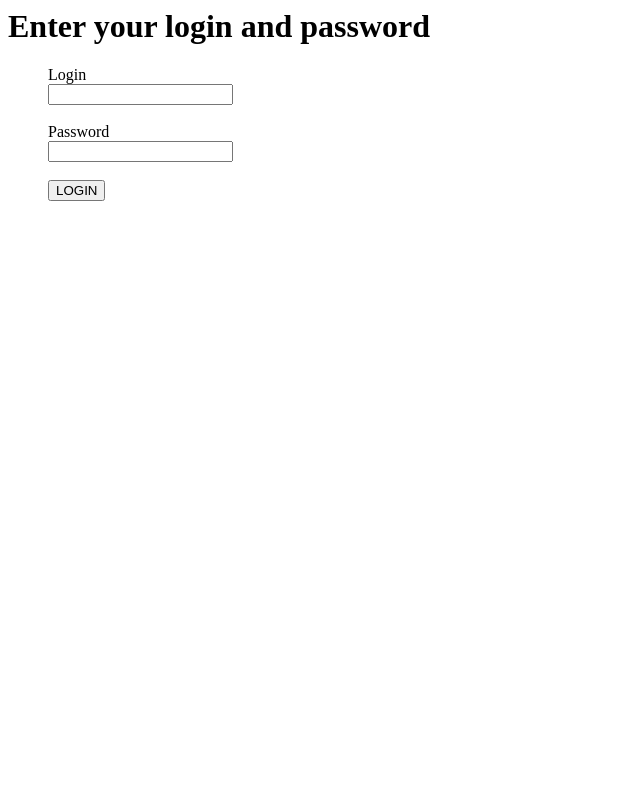
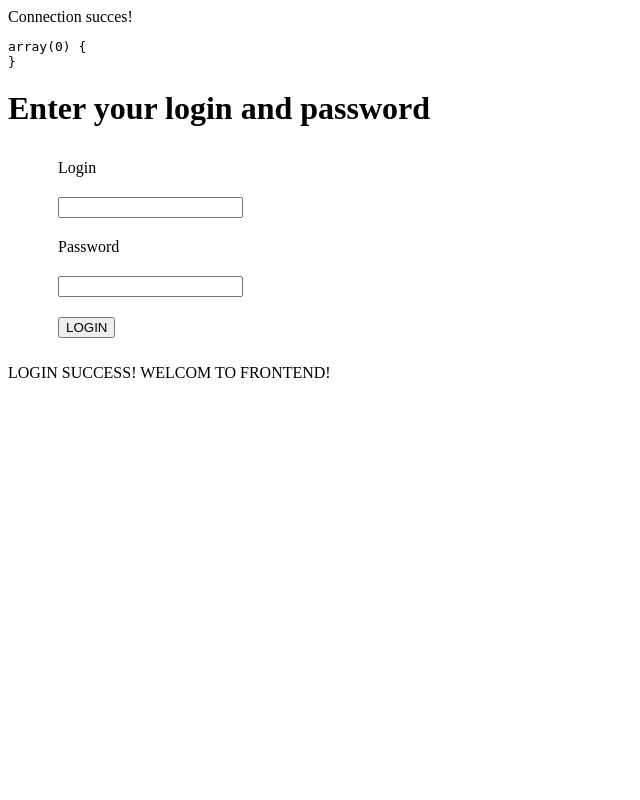
Before and after one commit to VolandLarsen/Home-13-Serhii-Kulyk-MYSQL, a PHP site: page /login.php in a window 1280 px wide. Shown: the whole page, without its empty margins (0-640 px from the left). Run offline with PHP 8.4, Linux system fonts and the light colour scheme; data that the repository does not hold is empty.

Commit message:
Login form? fail in register

```diff
--- a/login.php
+++ b/login.php
@@ -1,25 +1,39 @@
 <?php
 
+require 'database.php';
 
+$login = $_POST['login'];
+$password = $_POST['password'];
+
+$result = $mysqli->query("SELECT * FROM user_data WHERE login = $login and password = $password" );
+$row = mysqli_fetch_array($result);
+
+echo '<pre>';
+var_dump($_POST);
+echo '</pre>';
 ?>
 
 <h1>Enter your login and password</h1>
 
 <form action="#" class="login_form" method="post">
     <ul>
-    <li><label for="login">Login</label></li>
-        <li><input type="text" class="login" required></li>
-        <li><br></li>
+        <li><label for="login">Login</label></li>
+        <li><input type="text" class="login" name="login" id="login" required></li>
         <li><label for="password">Password</label></li>
-        <li><input type="password" class="password" required></li>
-        <li><br></li>
+        <li><input type="password" class="password" name="password" id="password" required></li>
         <li><input type="submit" class="submit" value="LOGIN"></li>
     </ul>
 </form>
-
+<?php
+if ($row['login'] == $login && $row['password'] == $password){
+echo 'LOGIN SUCCESS! WELCOM TO FRONTEND!';
+} else {
+echo 'Wrong password or login';
+}
+?>
 <style>
     li {
         list-style-type: none;
-        padding: 0;
+        padding: 10px;
     }
 </style>
```
Also changed, not shown: register.php (line endings or trailing spaces).
